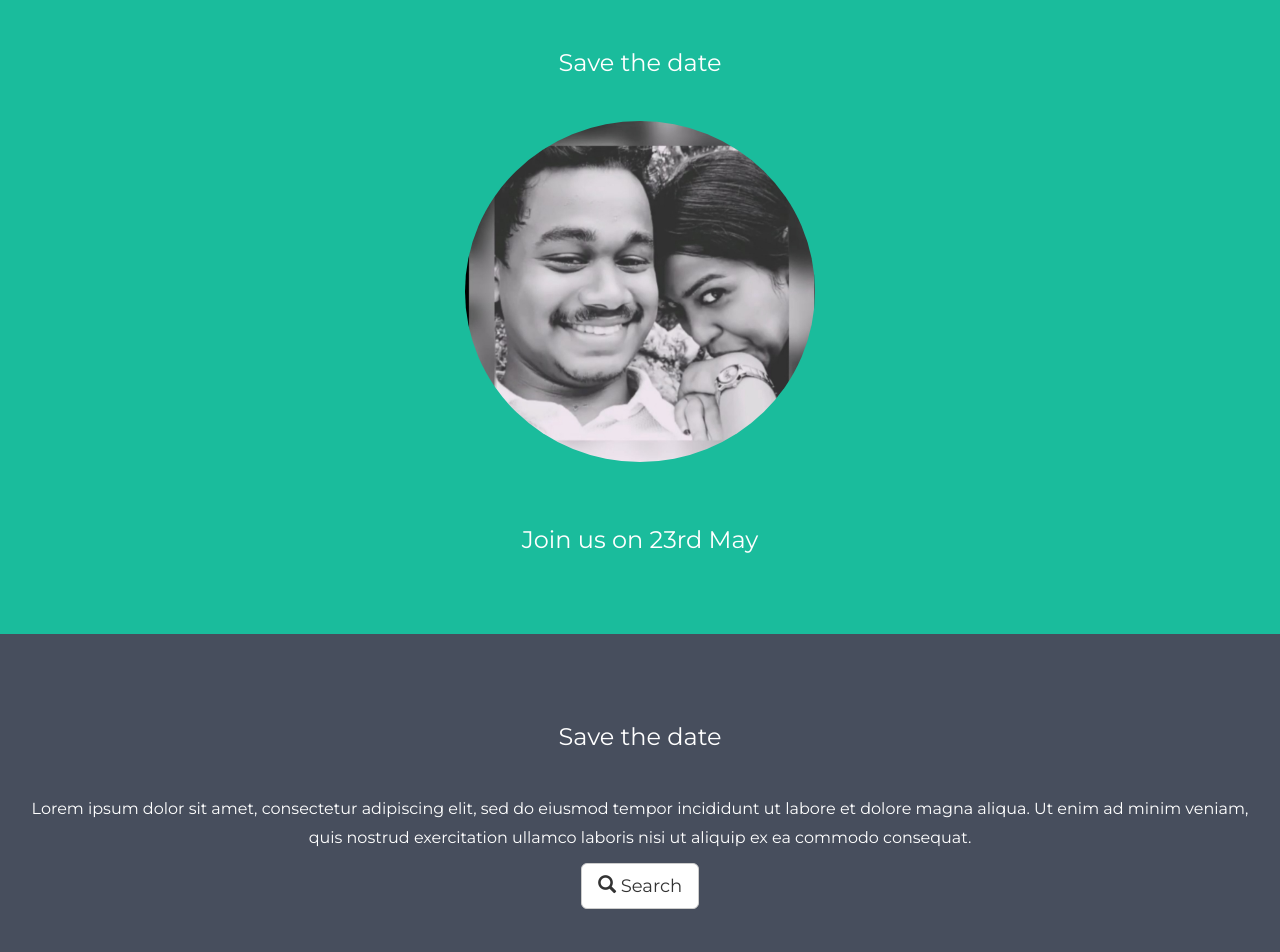
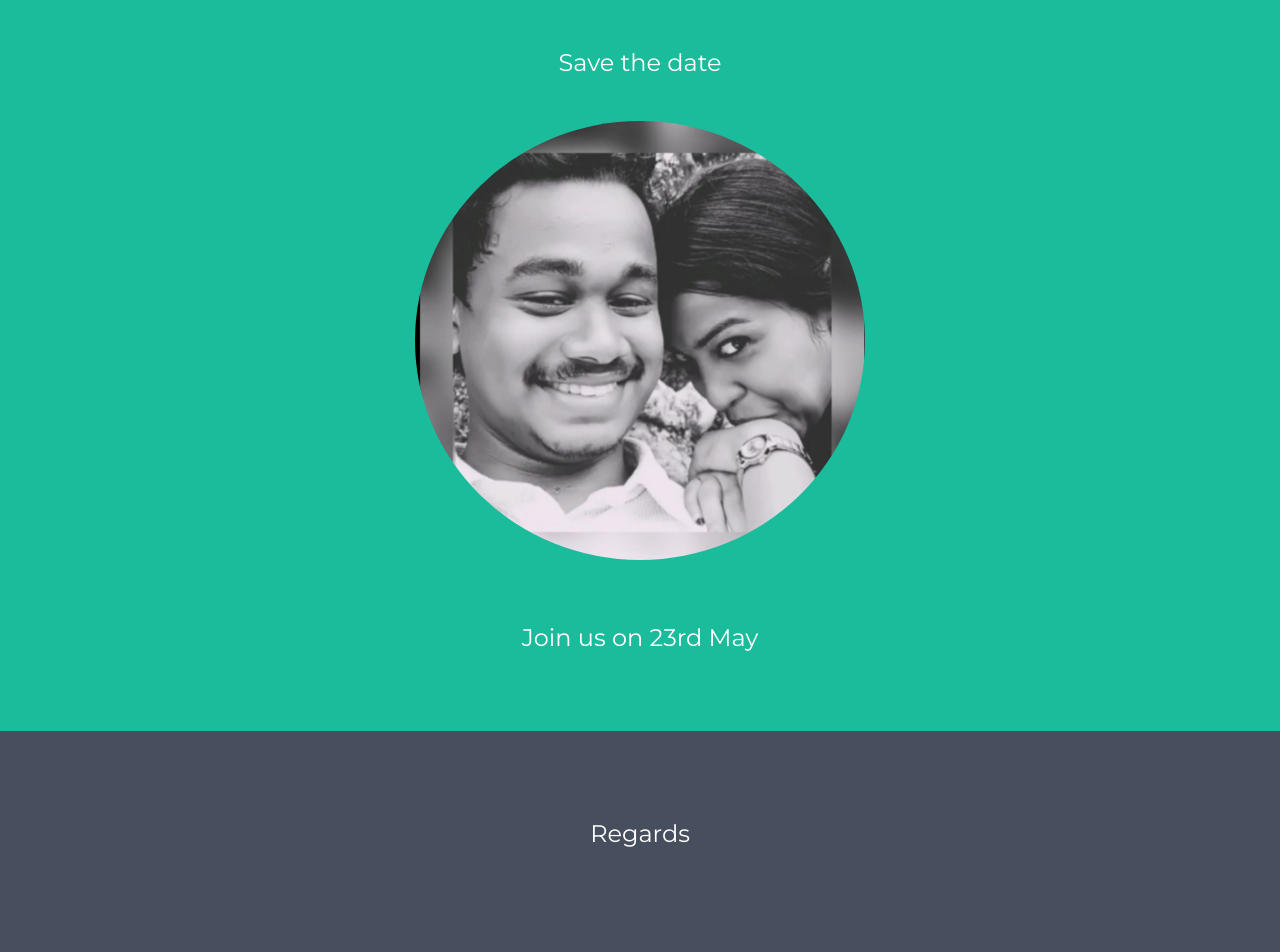
Before and after one commit to AjayPAnand/Weds, a plain HTML site: page index.html in a window 1280 px wide. Shown: the part 120-1072 px from the top of the page. Drawn offline with nearby package versions, Linux system fonts and the light colour scheme.

Commit message:
Update index.html

```diff
--- a/index.html
+++ b/index.html
@@ -68,26 +68,23 @@
       <ul class="nav navbar-nav navbar-right">
         <li><a href="#">ABOUT</a></li>
         <li><a href="#">LIFE</a></li>
-        <li><a href="/where">WHERE</a></li>
+        <li><a href="#">WHERE</a></li>
       </ul>
     </div>
   </div>
 </nav>
 
 <!-- First Container -->
-<div class="container-fluid bg-1 text-center">
+<div class="container-fluid bg-1 text-center hover-zoom">
   <h3 class="margin">Save the date</h3>
-  <img src="first.jpg" class="img-responsive img-circle margin" style="display:inline" alt="Bird" width="350" height="350">
+  <img src="first.jpg" class="img-responsive img-circle margin" style="display:inline" alt="Bird" width="450" height="450">
   <h3>Join us on 23rd May</h3>
 </div>
 
 <!-- Second Container -->
 <div class="container-fluid bg-2 text-center">
-  <h3 class="margin">Save the date</h3>
-  <p>Lorem ipsum dolor sit amet, consectetur adipiscing elit, sed do eiusmod tempor incididunt ut labore et dolore magna aliqua. Ut enim ad minim veniam, quis nostrud exercitation ullamco laboris nisi ut aliquip ex ea commodo consequat. </p>
-  <a href="#" class="btn btn-default btn-lg">
-    <span class="glyphicon glyphicon-search"></span> Search
-  </a>
+  <h3 class="margin">Regards</h3>
+  <p></p>
 </div>
 
 <!-- Third Container (Grid) -->
@@ -106,5 +103,7 @@
   <p>Bootstrap Theme Made By <a href="https://www.w3schools.com">www.w3schools.com</a></p>
 </footer>
 
+
+
 </body>
 </html>
```
